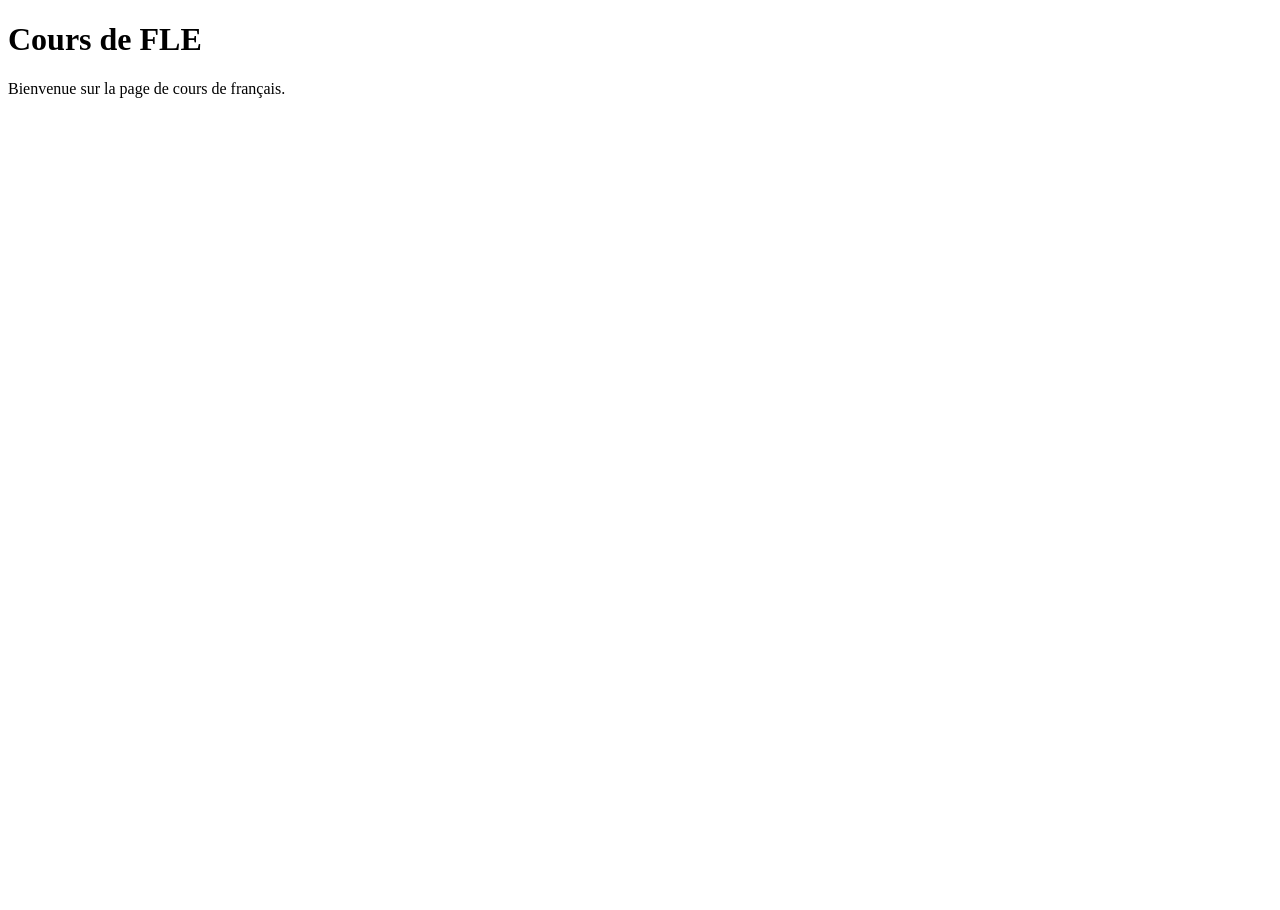
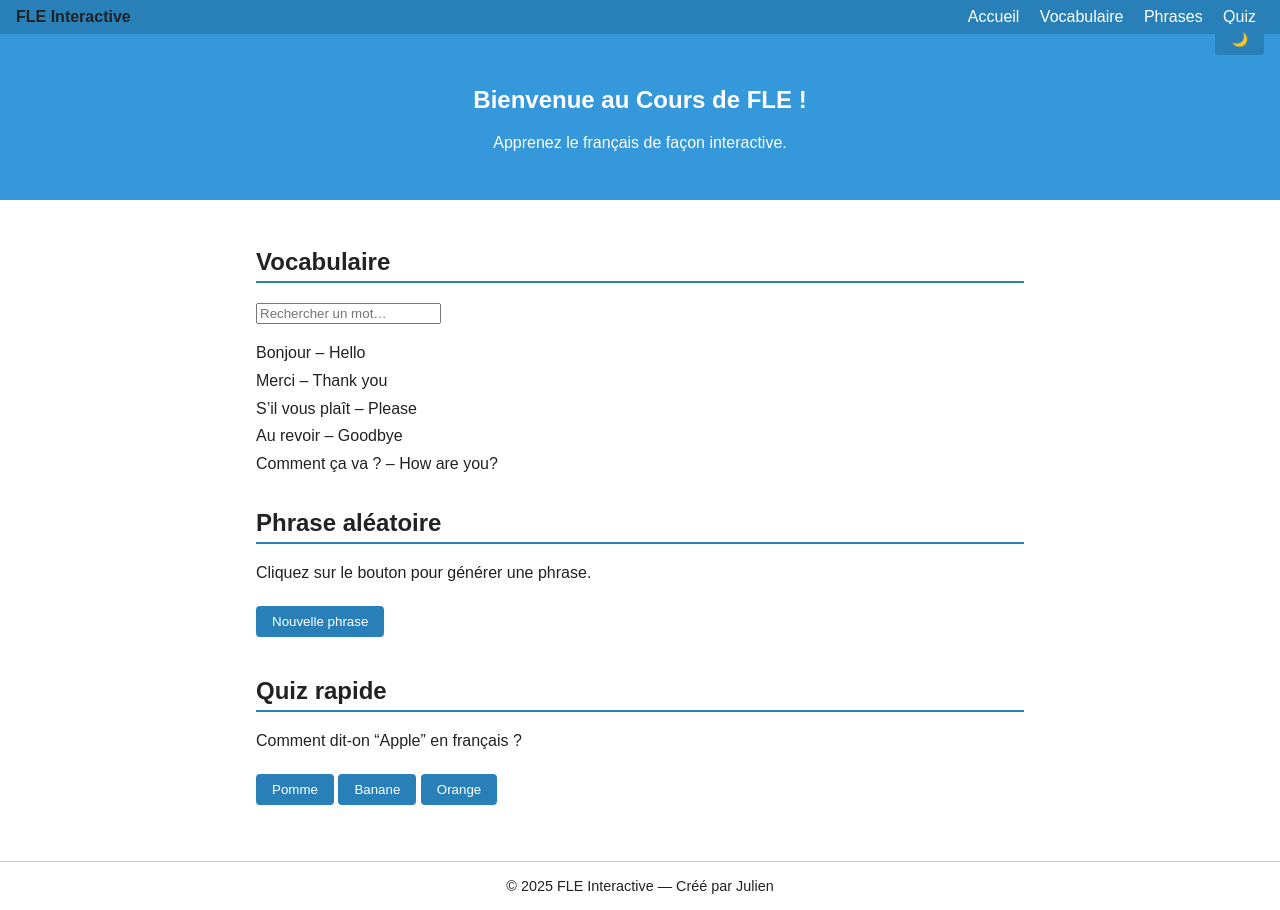
Before and after one commit to datojulien/FLE, a plain HTML site: page docs/index.html in a window 1280 px wide. Before the commit the page ends 800 px from the top, so only its background shows below. Drawn offline with Linux system fonts and the light colour scheme.

Commit message:
Update index.html

```diff
--- a/docs/index.html
+++ b/docs/index.html
@@ -2,10 +2,167 @@
 <html lang="fr">
 <head>
   <meta charset="UTF-8">
-  <title>Bienvenue !</title>
+  <meta name="viewport" content="width=device-width, initial-scale=1">
+  <title>FLE Interactive</title>
+  <style>
+    :root {
+      --bg: #fff; --fg: #222;
+      --accent: #2980b9; --accent-light: #3498db;
+    }
+    [data-theme="dark"] {
+      --bg: #1a1a1a; --fg: #eee;
+      --accent: #9b59b6; --accent-light: #8e44ad;
+    }
+    *, *::before, *::after { box-sizing: border-box; }
+    body {
+      margin: 0; font-family: sans-serif;
+      background: var(--bg); color: var(--fg);
+      transition: background .3s, color .3s;
+    }
+    nav {
+      display: flex; justify-content: space-between; align-items: center;
+      padding: .5rem 1rem; background: var(--accent);
+    }
+    nav a { color: #fff; margin: 0 .5rem; text-decoration: none; }
+    .container { max-width: 800px; margin: auto; padding: 1rem; }
+    .hero {
+      text-align: center; padding: 2rem 1rem;
+      background: var(--accent-light); color: #fff;
+    }
+    .section { margin: 2rem 0; }
+    h2 { border-bottom: 2px solid var(--accent); padding-bottom: .3rem; }
+    /* Vocabulary */
+    #vocab-list { list-style: none; padding: 0; }
+    #vocab-list li { padding: .3rem 0; }
+    /* Button styles */
+    button {
+      background: var(--accent); color: #fff; border: none;
+      padding: .5rem 1rem; margin: .5rem 0; cursor: pointer;
+      border-radius: 4px; transition: background .2s;
+    }
+    button:hover { background: var(--accent-light); }
+    /* Quiz */
+    .quiz-question { margin: 1rem 0; }
+    .quiz-feedback { font-weight: bold; }
+    /* Footer */
+    footer {
+      text-align: center; padding: 1rem; font-size: .9rem;
+      border-top: 1px solid #ccc;
+    }
+    .theme-toggle { position: fixed; top: 1rem; right: 1rem; }
+  </style>
 </head>
 <body>
-  <h1>Cours de FLE</h1>
-  <p>Bienvenue sur la page de cours de français.</p>
+  <nav>
+    <div><strong>FLE Interactive</strong></div>
+    <div>
+      <a href="#home">Accueil</a>
+      <a href="#vocab">Vocabulaire</a>
+      <a href="#random">Phrases</a>
+      <a href="#quiz">Quiz</a>
+    </div>
+  </nav>
+  <button class="theme-toggle" aria-label="Toggle theme">🌙</button>
+
+  <section id="home" class="hero">
+    <h1>Bienvenue au Cours de FLE !</h1>
+    <p>Apprenez le français de façon interactive.</p>
+  </section>
+
+  <div class="container">
+    <!-- Vocabulary Filter -->
+    <section id="vocab" class="section">
+      <h2>Vocabulaire</h2>
+      <input type="text" id="vocab-filter" placeholder="Rechercher un mot…">
+      <ul id="vocab-list">
+        <li>Bonjour – Hello</li>
+        <li>Merci – Thank you</li>
+        <li>S’il vous plaît – Please</li>
+        <li>Au revoir – Goodbye</li>
+        <li>Comment ça va ? – How are you?</li>
+        <!-- …ajoutez-en d’autres… -->
+      </ul>
+    </section>
+
+    <!-- Random Phrase Generator -->
+    <section id="random" class="section">
+      <h2>Phrase aléatoire</h2>
+      <p id="phrase-display">Cliquez sur le bouton pour générer une phrase.</p>
+      <button id="new-phrase">Nouvelle phrase</button>
+    </section>
+
+    <!-- Simple Quiz -->
+    <section id="quiz" class="section">
+      <h2>Quiz rapide</h2>
+      <div class="quiz-question">
+        <p>Comment dit-on “Apple” en français ?</p>
+        <button data-answer="Pomme">Pomme</button>
+        <button data-answer="Banane">Banane</button>
+        <button data-answer="Orange">Orange</button>
+      </div>
+      <p id="quiz-feedback" class="quiz-feedback"></p>
+    </section>
+  </div>
+
+  <footer>
+    &copy; 2025 FLE Interactive — Créé par Julien
+  </footer>
+
+  <script>
+    // Theme toggle
+    const toggle = document.querySelector('.theme-toggle');
+    const applyTheme = t => {
+      document.documentElement.setAttribute('data-theme', t);
+      toggle.textContent = t === 'dark' ? '☀️' : '🌙';
+      localStorage.setItem('theme', t);
+    };
+    toggle.addEventListener('click', () => {
+      const next = document.documentElement.getAttribute('data-theme') === 'dark' ? 'light' : 'dark';
+      applyTheme(next);
+    });
+    // Initialize theme
+    applyTheme(localStorage.getItem('theme') || 'light');
+
+    // Vocab filter
+    const filterInput = document.getElementById('vocab-filter');
+    const vocabItems  = [...document.querySelectorAll('#vocab-list li')];
+    filterInput.addEventListener('input', () => {
+      const q = filterInput.value.toLowerCase();
+      vocabItems.forEach(li => {
+        li.style.display = li.textContent.toLowerCase().includes(q) ? '' : 'none';
+      });
+    });
+
+    // Random phrase generator
+    const phrases = [
+      "Je m'appelle Julien.", "Où sont les toilettes ?",
+      "J'ai besoin d'aide.", "Quelle heure est-il ?",
+      "J'aime apprendre le français."
+    ];
+    document.getElementById('new-phrase').onclick = () => {
+      const p = phrases[Math.floor(Math.random() * phrases.length)];
+      document.getElementById('phrase-display').textContent = p;
+    };
+
+    // Quiz logic
+    const quizBtns = document.querySelectorAll('#quiz button[data-answer]');
+    const feedback  = document.getElementById('quiz-feedback');
+    quizBtns.forEach(btn => {
+      btn.addEventListener('click', () => {
+        feedback.textContent = (btn.dataset.answer === 'Pomme')
+          ? '✅ Correct !'
+          : '❌ Oops, c’est “Pomme”.';
+      });
+    });
+
+    // Smooth scroll for nav links
+    document.querySelectorAll('nav a').forEach(a => {
+      a.addEventListener('click', e => {
+        e.preventDefault();
+        document.querySelector(a.getAttribute('href'))
+                .scrollIntoView({ behavior: 'smooth' });
+      });
+    });
+  </script>
 </body>
 </html>
```
